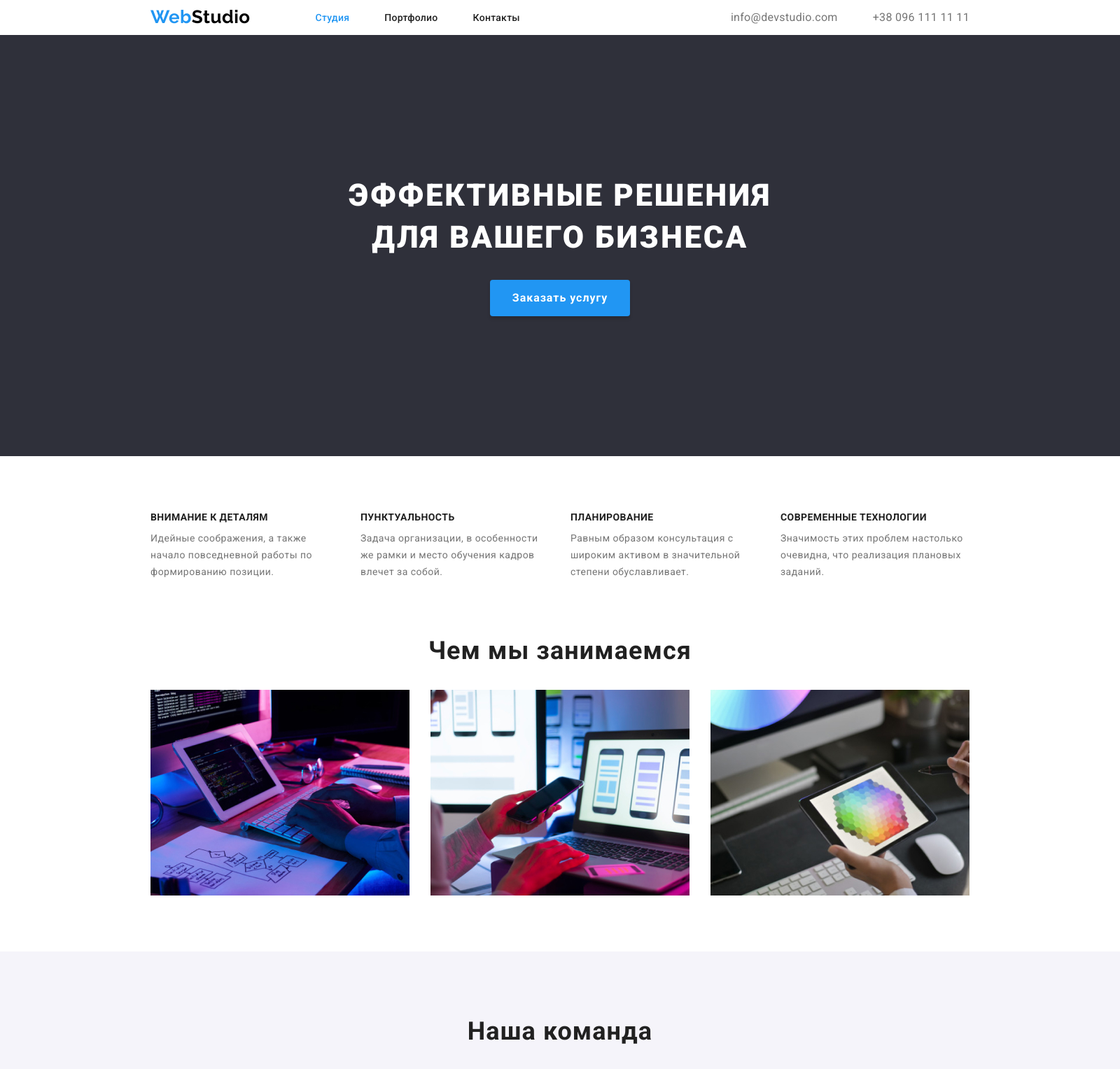
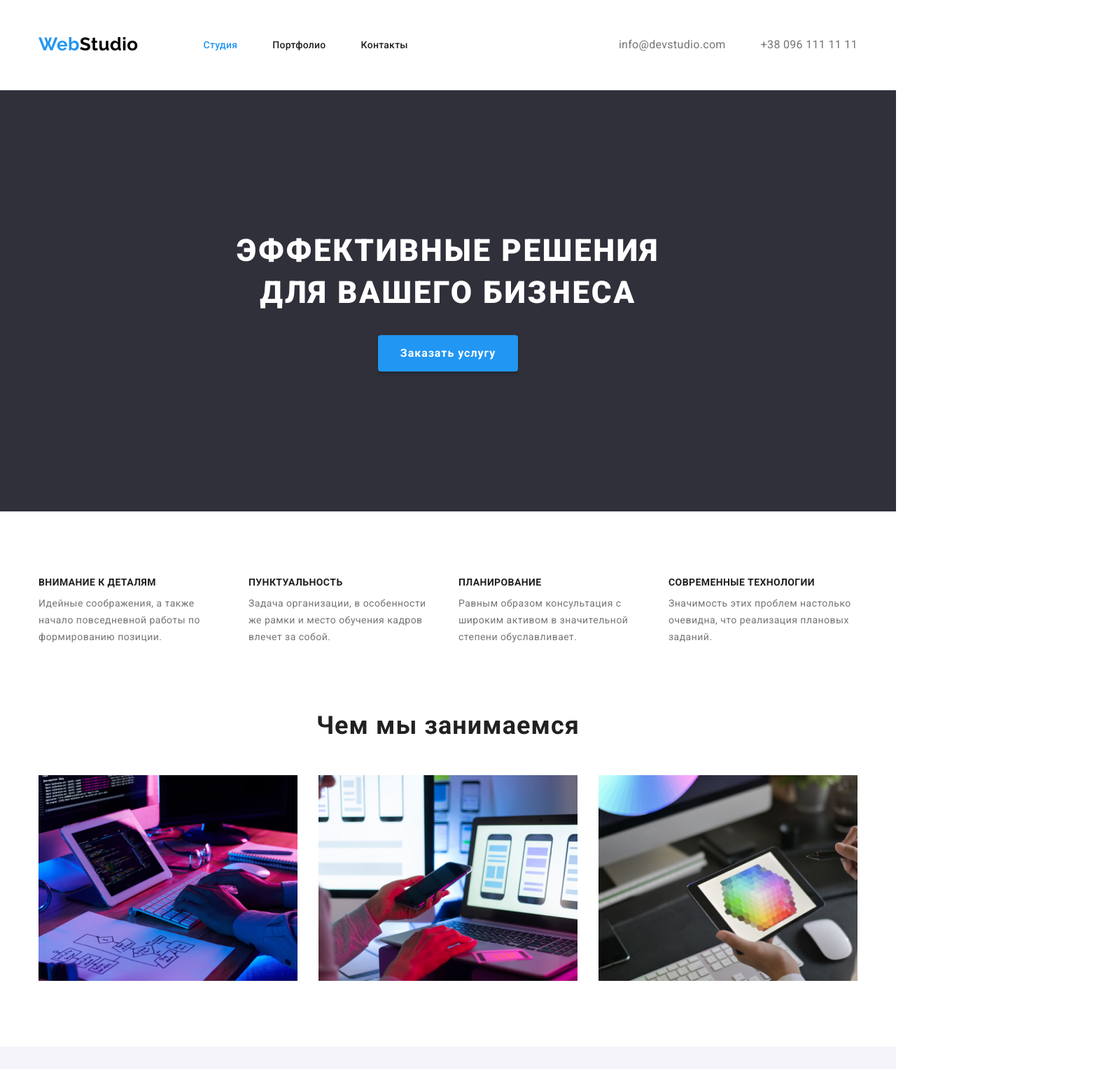
Before and after one commit to AlexGvozdik/goit-markup-hw-03, a plain HTML site: page index.html in a window 1280 px wide. Shown: the top 1528 px of the page at 70% size, 1600 px wide, since content can reach past the window. Drawn offline with nearby package versions, Linux system fonts and the light colour scheme.

Commit message:
фиксит дз после комментариев ментора

```diff
--- a/css/style.css
+++ b/css/style.css
@@ -19,7 +19,6 @@
   font-family: var(--primary-fonts);
   color: var(--paragraph-text-color);
   letter-spacing: var(--letter-spacing);
-  width: 1600px;
 }
 
 /* ==================== UTILITIES ===================== */
@@ -77,7 +76,7 @@ address {
   font-family: var(--secondary-fonts);
   font-weight: 700;
   font-size: 26px;
-  line-height: 1.2px;
+  line-height: 1.2;
 }
 
 .logo-web {
@@ -107,6 +106,11 @@ address {
 /* ==================== END UTILITIES ===================== */
 
 /* ==================== HEADER ===================== */
+.header {
+  padding-top: 24px;
+  padding-bottom: 25px;
+}
+
 .header-container {
   display: flex;
   margin-left: auto;
@@ -133,8 +137,8 @@ address {
 }
 
 .header-link {
-  padding-top: 24px;
-  padding-bottom: 16px;
+  padding-top: 32px;
+  padding-bottom: 32px;
 
   letter-spacing: var(--main-links-letter-spacing);
   font-weight: 500;
@@ -157,8 +161,8 @@ address {
 }
 
 .header-contacts-link {
-  padding-top: 24px;
-  padding-bottom: 16px;
+  padding-top: 32px;
+  padding-bottom: 32px;
 
   color: var(--paragraph-text-color);
 
@@ -176,11 +180,11 @@ address {
 /* ==================== HERO ===================== */
 .hero {
   background-color: var(--hero-background-color);
+  padding-top: 200px;
+  padding-bottom: 200px;
 }
 
 .hero-container {
-  padding-top: 200px;
-  padding-bottom: 200px;
   text-align: center;
 }
 
@@ -220,11 +224,8 @@ address {
 /* ==================== FEATURES ===================== */
 .features {
   background-color: var(--primary-background-color);
-}
-
-.features-container {
-  padding-top: 80px;
-  padding-bottom: 80px;
+  padding-top: 94px;
+  padding-bottom: 94px;
 }
 
 .features-list {
@@ -255,14 +256,11 @@ address {
 /* ==================== DUTIES ===================== */
 .duties {
   background-color: var(--primary-background-color);
-}
-
-.duties-container {
-  padding-bottom: 80px;
+  padding-bottom: 94px;
 }
 
 .duties-title {
-  margin-bottom: 35px;
+  margin-bottom: 50px;
 
   text-align: center;
   font-size: 36px;
@@ -285,15 +283,12 @@ address {
 /* ==================== END STAFF ===================== */
 .staff {
   background-color: var(--secondary-background-color);
-}
-
-.staff-container {
   padding-top: 94px;
-  padding-bottom: 80px;
+  padding-bottom: 94px;
 }
 
 .staff-title {
-  margin-bottom: 35px;
+  margin-bottom: 50px;
 
   text-align: center;
   font-size: 36px;
@@ -347,12 +342,10 @@ address {
 /* ==================== FOOTER ===================== */
 .footer {
   background-color: var(--hero-background-color);
-}
-
-.footer-container {
   padding-top: 60px;
   padding-bottom: 60px;
 }
+
 .container-logo {
   margin: 0 0 20px;
 }
@@ -374,19 +367,19 @@ address {
 /* ==================== END FOOTER ===================== */
 /* ====================================================== PORTFOLIO.HTML ====================================== */
 /* ==================== PORT ===================== */
+.header.portfolio {
+  border: 1px solid #ececec;
+}
 .port {
   background-color: var(--primary-background-color);
-}
-
-.port-container {
   padding-top: 94px;
-  padding-bottom: 80px;
+  padding-bottom: 94px;
 }
 
 .port-list-button {
   display: flex;
   justify-content: center;
-  padding-bottom: 35px;
+  padding-bottom: 50px;
 }
 
 .portfolio-button {
@@ -455,8 +448,6 @@ address {
 }
 
 .port-card-paragraph {
-  margin-bottom: 20px;
-
   font-size: 16px;
   line-height: 1.87;
 }
--- a/index.html
+++ b/index.html
@@ -3,7 +3,7 @@
 
 <head>
     <meta charset="UTF-8">
-    <meta name="view555555555" content="width=device-width, initial-scale=1.0">
+    <meta name="viewport" content="width=device-width, initial-scale=1.0">
     <title>homework-third</title>
     <link rel="preconnect" href="https://fonts.gstatic.com">
     <link
```
Also changed, not shown: portfolio.html (+1 -1 lines).
